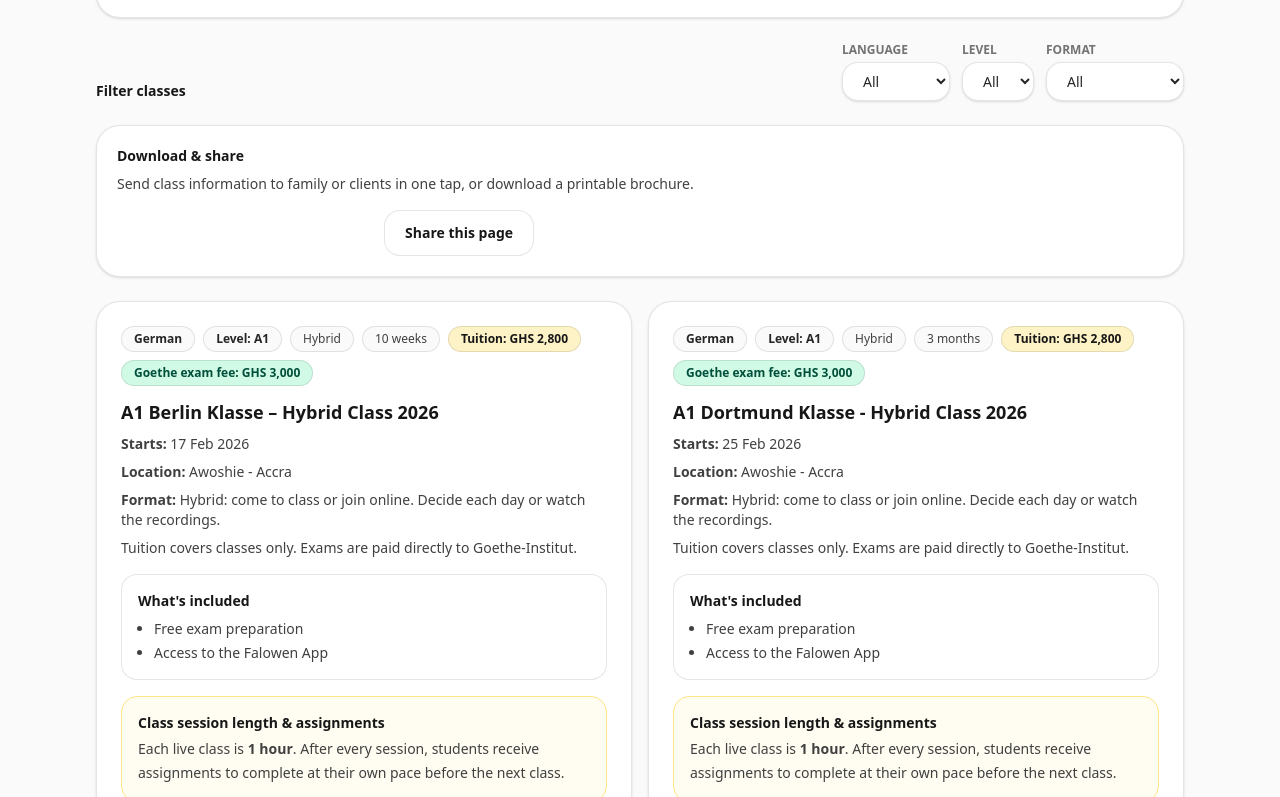
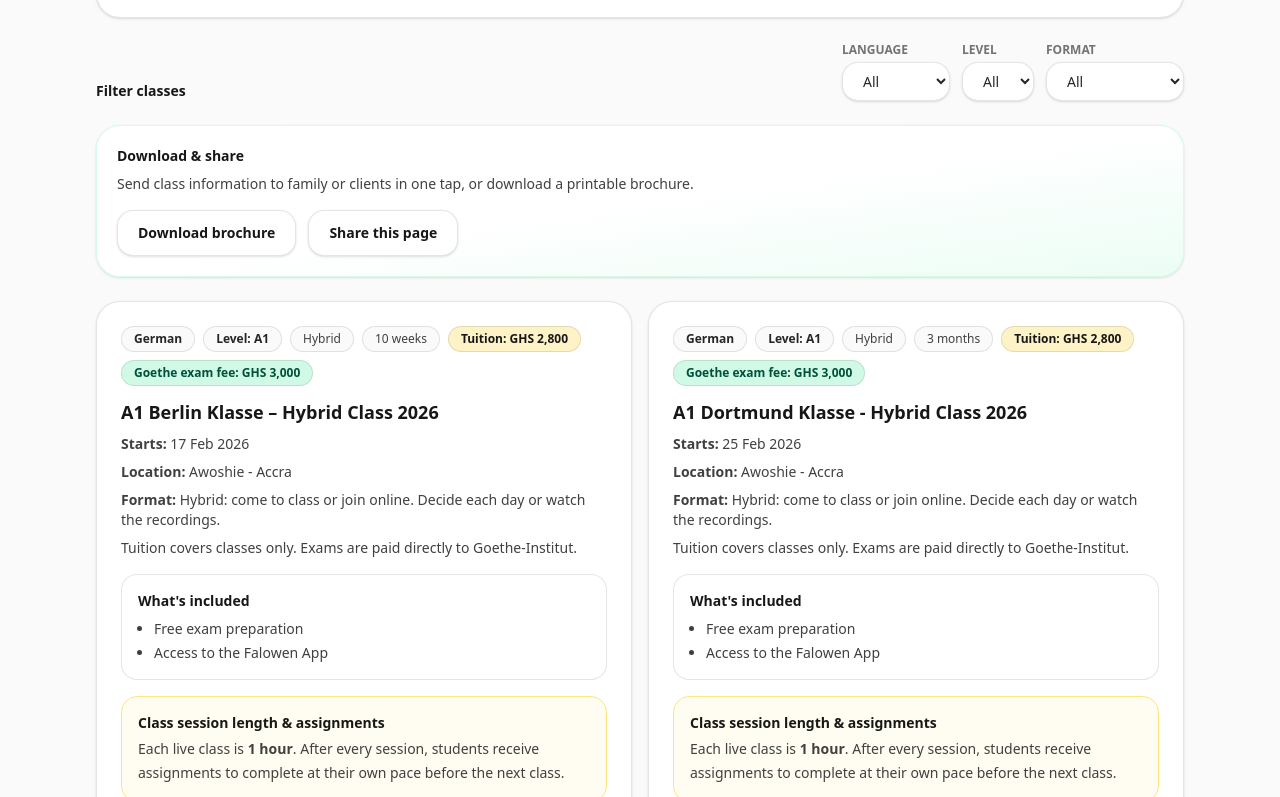
Before and after one commit to learngermanghana/learngermanghana-site, a Next.js app: page /classes in a window 1280 px wide. Shown: the part 743-1540 px from the top of the page. Built offline with nearby package versions, Linux system fonts and the light colour scheme.

Commit message:
Use class data in brochure PDF and refine download labels

```diff
--- a/src/app/classes/brochure/page.tsx
+++ b/src/app/classes/brochure/page.tsx
@@ -28,9 +28,9 @@ export default function ClassesBrochurePage() {
                 <BrochurePrintButton />
                 <a
                   href="/brochures/classes-brochure.pdf"
-                  className="inline-flex w-full sm:w-auto items-center justify-center rounded-2xl bg-brand-950 px-5 py-3 text-sm font-semibold text-white hover:bg-brand-900"
+                  className="inline-flex w-full sm:w-auto items-center justify-center rounded-2xl border border-black/10 bg-white px-5 py-3 text-sm font-semibold text-neutral-900 shadow-sm transition hover:bg-neutral-50"
                 >
-                  Download PDF
+                  Download brochure
                 </a>
                 <a
                   href="/classes"
--- a/src/app/classes/page.tsx
+++ b/src/app/classes/page.tsx
@@ -243,7 +243,7 @@ export default function ClassesPage() {
               </label>
             </div>
           </div>
-          <div className="mt-6 rounded-3xl border border-black/10 bg-white p-5 shadow-sm">
+          <div className="mt-6 rounded-3xl border border-emerald-100/80 bg-gradient-to-br from-white via-white to-emerald-50 p-5 shadow-sm">
             <div className="text-sm font-semibold text-neutral-900">Download &amp; share</div>
             <p className="mt-2 text-sm text-neutral-700">
               Send class information to family or clients in one tap, or download a printable brochure.
@@ -254,14 +254,14 @@ export default function ClassesPage() {
                 download
                 target="_blank"
                 rel="noreferrer"
-                className="inline-flex w-full sm:w-auto items-center justify-center rounded-2xl bg-brand-950 px-5 py-3 text-sm font-semibold text-white hover:bg-brand-900"
+                className="inline-flex w-full sm:w-auto items-center justify-center rounded-2xl border border-black/10 bg-white px-5 py-3 text-sm font-semibold text-neutral-900 shadow-sm transition hover:bg-neutral-50"
               >
-                Download class brochure (PDF)
+                Download brochure
               </a>
               <button
                 type="button"
                 onClick={handleShare}
-                className="inline-flex w-full sm:w-auto items-center justify-center rounded-2xl border border-black/10 bg-white px-5 py-3 text-sm font-semibold hover:bg-neutral-50"
+                className="inline-flex w-full sm:w-auto items-center justify-center rounded-2xl border border-black/10 bg-white px-5 py-3 text-sm font-semibold shadow-sm transition hover:bg-neutral-50"
               >
                 Share this page
               </button>
@@ -424,9 +424,9 @@ export default function ClassesPage() {
                 download
                 target="_blank"
                 rel="noreferrer"
-                className="inline-flex w-full sm:w-auto items-center justify-center rounded-2xl bg-brand-950 px-5 py-3 text-sm font-semibold text-white hover:bg-brand-900"
+                className="inline-flex w-full sm:w-auto items-center justify-center rounded-2xl border border-black/10 bg-white px-5 py-3 text-sm font-semibold text-neutral-900 shadow-sm transition hover:bg-neutral-50"
               >
-                Download class brochure (PDF)
+                Download brochure
               </a>
             </div>
           </div>
```
Also changed, not shown: 1 other file (tests, documents, lock files or other folders).
